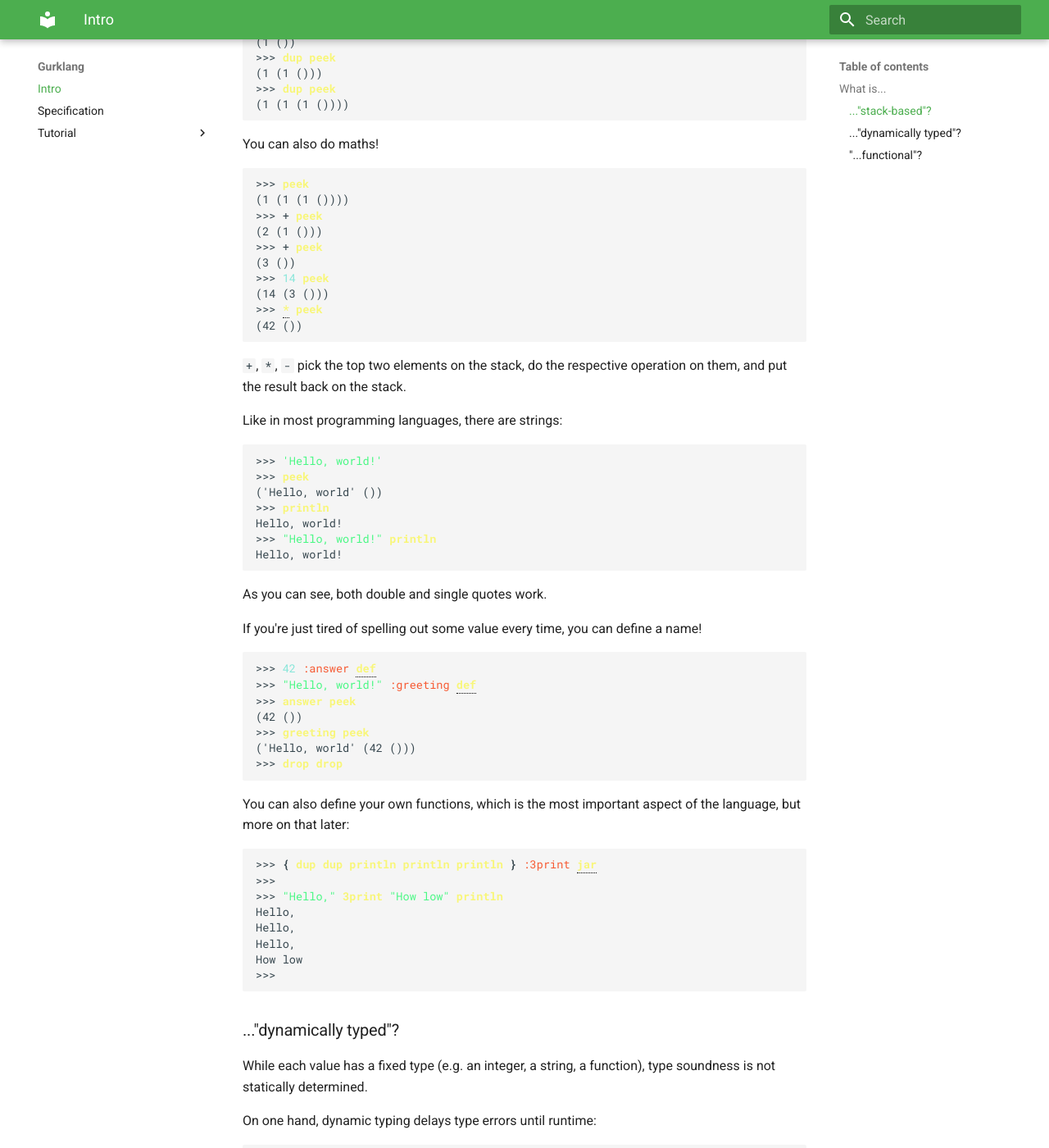
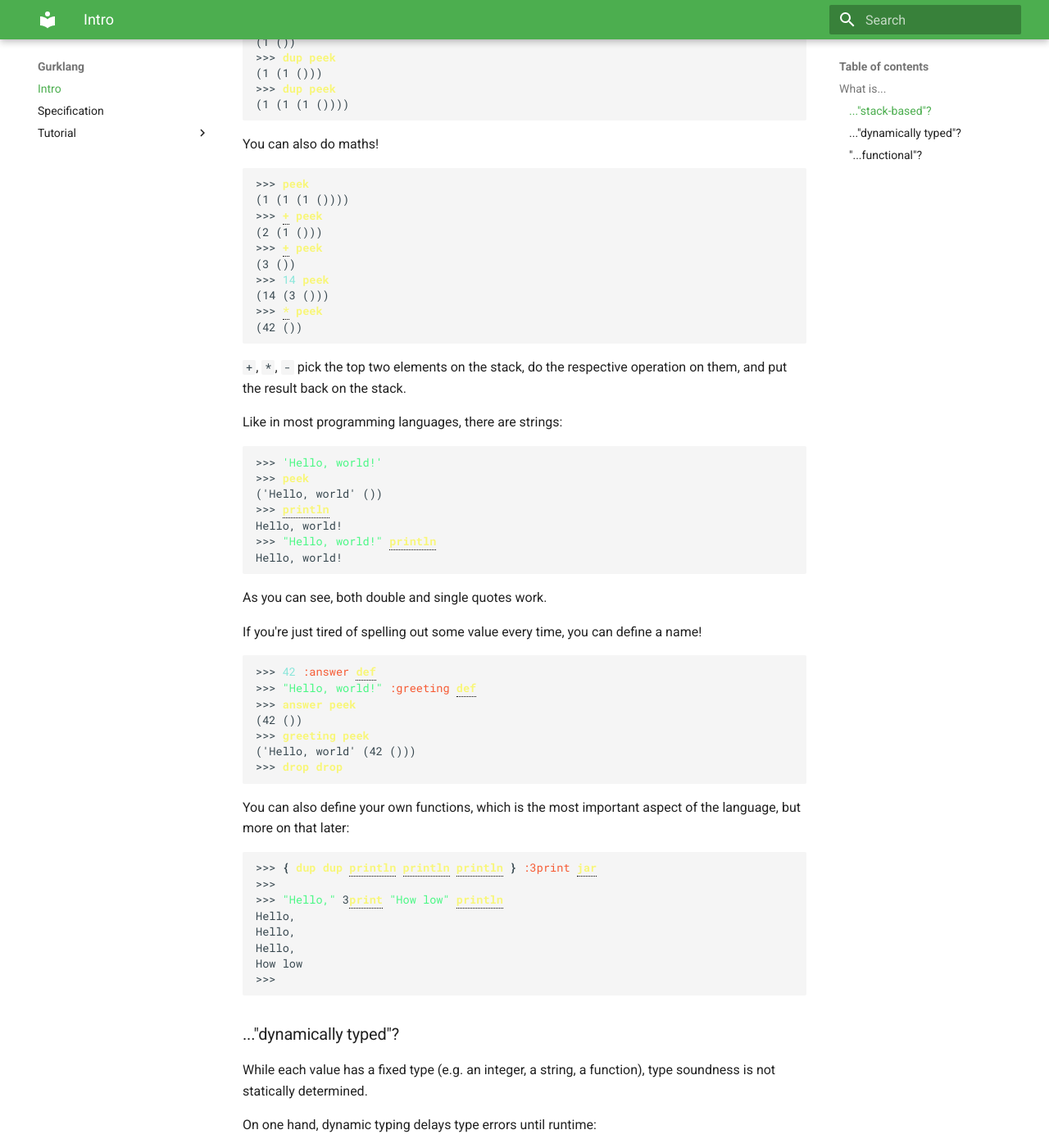
Before and after one commit to gurkult/py-gurklang, an MkDocs documentation site: the page built from docs/index.md, in a window 1280 px wide and 1400 px high, scrolled down 1314 px. Shown: the whole window at 82% size. Built offline with MkDocs 1.6.1 and Material for MkDocs 9.7.7, drawn with Linux system fonts in a browser that asks for light colours; nearby versions of some CDN libraries; some of the changed lines change nothing that is shown.

Commit message:
Add more definitions

```diff
--- a/docs/javascripts/definitions.js
+++ b/docs/javascripts/definitions.js
@@ -13,7 +13,7 @@
 window.nameDefinitions = {
     "def": {
         module: "prelude",
-        explanation: "Store *a value* by `name`",
+        explanation: "Store a value by name",
         stackDiagram: "(value :name -- )",
     },
     "jar": {
@@ -21,6 +21,65 @@
         explanation: "Store a function by name",
         stackDiagram: "(function :name -- )",
     },
+    "import": {
+        module: "prelude",
+        explanation: "Import a module. See the reference for all invocation modes.",
+        stackDiagram: "(:module-name ? --)"
+    },
+    "println": {
+        module: "prelude",
+        explanation: "Print a value and switch to a new line",
+        stackDiagram: "(any --)"
+    },
+    "print": {
+        module: "prelude",
+        explanation: "Print a value without creating a new line",
+        stackDiagram: "(any --)"
+    },
+
+    "box": {
+        module: "boxes",
+        explanation: "Create a box with a given initial value",
+        stackDiagram: "(T -- box[T])",
+    },
+    "->": {
+        module: "boxes",
+        explanation: "Read a stable value from a box",
+        stackDiagram: "(box[T] -- T)",
+    },
+    "<-": {
+        module: "boxes",
+        explanation: "Store a value into the box at the current transaction level",
+        stackDiagram: "(box[T] T --)",
+    },
+    "-!>": {
+        module: "boxes",
+        explanation: "Read a value into the box *at the current transaction level*",
+        stackDiagram: "(box[T] -- T)",
+    },
+    "<=": {
+        module: "boxes",
+        explanation: "Update a value in the box using a function",
+        stackDiagram: "(box[T] (T -- T) --)",
+    },
+    "<[": {
+        module: "boxes",
+        explanation: "Start a transaction for a box",
+        stackDiagram: "(box[T] --)",
+    },
+    "]>": {
+        module: "boxes",
+        explanation: "Commit and finish topmost transaction for a box",
+        stackDiagram: "(box[T] --)",
+    },
+    "<<<": {
+        module: "boxes",
+        explanation: "Roll back the topmost transaction for a box",
+        stackDiagram: "(box[T] --)",
+    },
+
+
+
     "+": {
         module: "math",
         explanation: "Add two integers",
@@ -47,3 +106,7 @@
         stackDiagram: "(m n -- m%n)",
     },
 };
+
+for (const [name, definition] of {...window.nameDefinitions()}) {
+    window.nameDefinitions[`${definition.module}.${name}`] = definition;
+}
--- a/docs/javascripts/highlighting.js
+++ b/docs/javascripts/highlighting.js
@@ -22,7 +22,7 @@
 
 const identifier = {
     className: 'variable',
-    begin: /(?![:+-])[^\"'(){}# \n\t]+/,
+    begin: /(?!:|[+-]?\d)[^\"'(){}# \n\t]+/,
 };
 
 const replPrompt = {
@@ -157,7 +157,7 @@
             + `<br/><tt>${escapeHtml(stackDiagram)}</tt>`
             + `</span>`
         ));
-        console.log({definition});
+        console.log({name, definition});
     }
 }
 
--- a/docs/styles/code.css
+++ b/docs/styles/code.css
@@ -43,12 +43,17 @@
 
 .hljs-section-comment {
     display: inline-block;
-    color: #3f3f3f;
+    color: #2e2e2e;
+    outline-offset: 2px;
+    outline-width: 2px;
+    outline-color: #000;
+    outline-style: solid;
     transition: 0.25s;
 }
 
 .hljs-section-comment:hover {
-    background: #292929;
+    outline-color: #fff;
+    background: #111111;
 }
 
 /* Tooltip container */
@@ -64,7 +69,7 @@
     visibility: hidden;
     display: inline;
     opacity: 0;
-    background-color: rgba(45, 45, 45, 0.75);
+    background-color: rgba(45, 45, 45, 0.92);
     color: #fff;
     font-weight: 400;
     font-family: Roboto, sans-serif;
```
